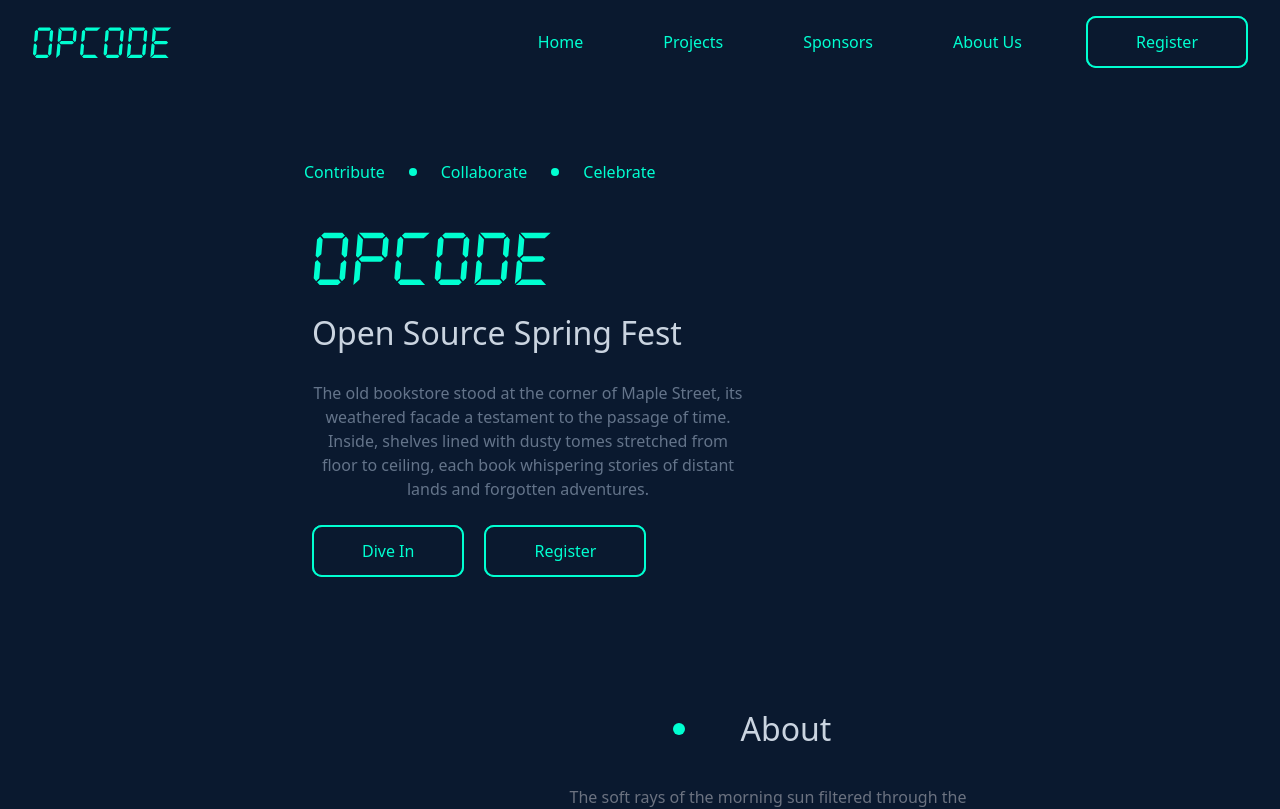
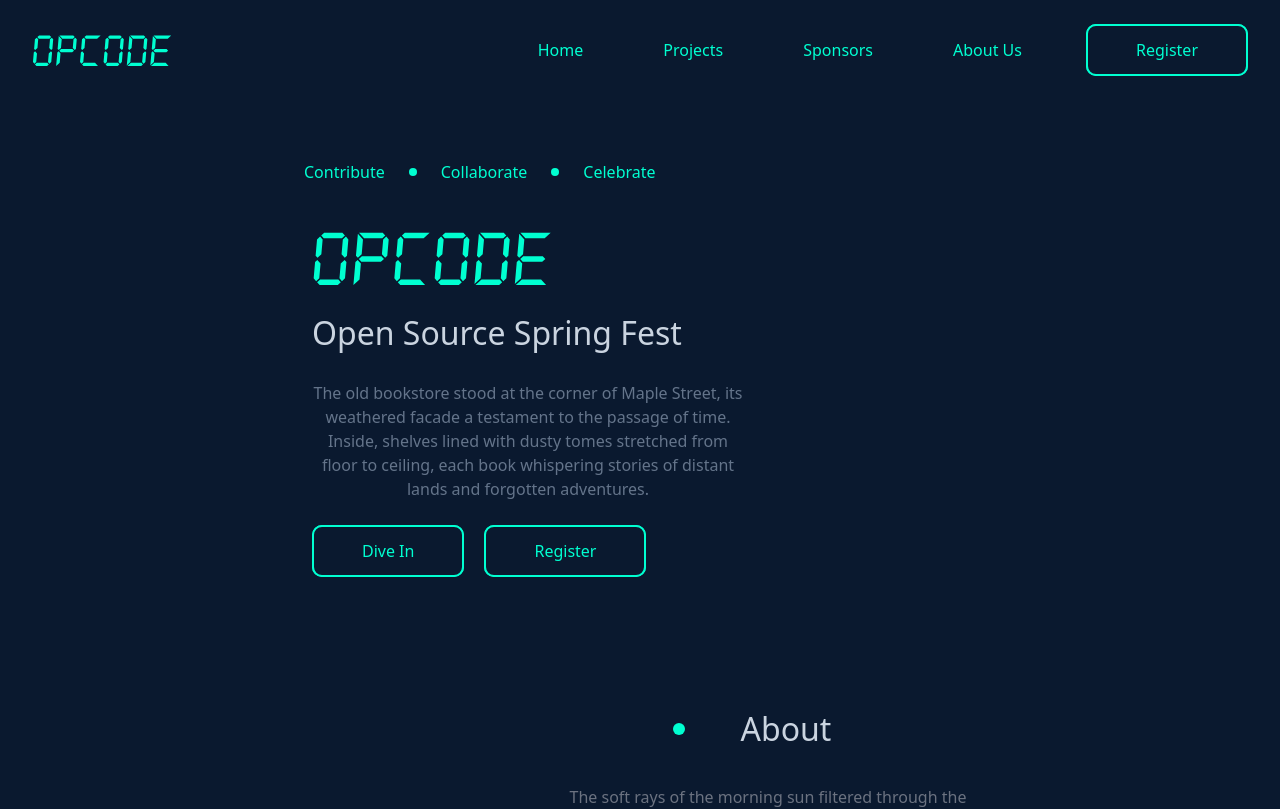
Before and after one commit to PerHac13/OPCODE, a React (Vite) app: page / in a window 1280 px wide. Shown: the top 809 px of the page. Built offline with nearby package versions, Linux system fonts and the light colour scheme.

Commit message:
Add: top padding

```diff
--- a/src/components/NavBar/NavBar.jsx
+++ b/src/components/NavBar/NavBar.jsx
@@ -45,7 +45,7 @@
 
     return (
         <nav className="p-4 overflow-hidden fixed w-full top-0 left-0 z-[1000] bg-bground">
-            <div className="max-w-7xl mx-auto px-4">
+            <div className="max-w-7xl mx-auto px-4 pt-2">
                 <div className="flex justify-between items-center">
                     {/* Logo */}
                     <div>
```
